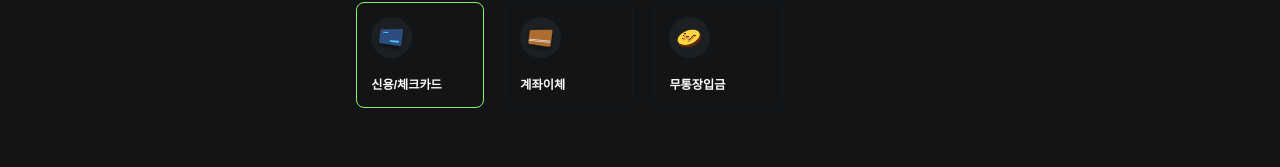
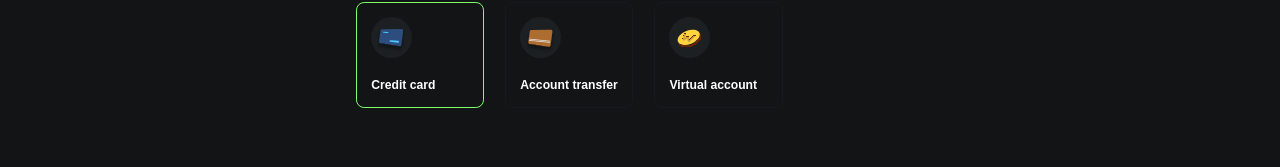
Before and after one commit to selene4515/VirtualMeet, a React (Create React App) app: page /plan/payment in a window 1280 px wide. Shown: the part 550-717 px from the top of the page. Built offline with nearby package versions, Linux system fonts and the light colour scheme; a web font is replaced by a local one.

Commit message:
Fix : Payment kor -> eng

```diff
--- a/src/pages/payment/Payment.tsx
+++ b/src/pages/payment/Payment.tsx
@@ -148,21 +148,21 @@ const Payment = () => {
                 <button onClick={methodClickHandlerCredit}>
                   <PaymentMethodCard
                     icon={creditCardImg}
-                    title="신용/체크카드"
+                    title="Credit card"
                     selected={selectedCredit}
                   />
                 </button>
                 <button onClick={methodClickHandlerAccount}>
                   <PaymentMethodCard
                     icon={accountImg}
-                    title="계좌이체"
+                    title="Account transfer"
                     selected={selectedAccount}
                   />
                 </button>
                 <button onClick={methodClickHandlerVirtual}>
                   <PaymentMethodCard
                     icon={virAccountImg}
-                    title="무통장입금"
+                    title="Virtual account"
                     selected={selectedVirtual}
                   />
                 </button>
--- a/src/pages/payment/PaymentSuccess.tsx
+++ b/src/pages/payment/PaymentSuccess.tsx
@@ -44,7 +44,7 @@ const PaymentSuccess = () => {
           </div>
           <Hr />
           <BtnDiv>
-            <BtnBgGrayFontColor>결제 내역 확인</BtnBgGrayFontColor>
+            <BtnBgGrayFontColor>Check Payment History</BtnBgGrayFontColor>
             <BtnBgGrayFontColor color="#74E561">
               Download Virtual Meet
             </BtnBgGrayFontColor>
```
